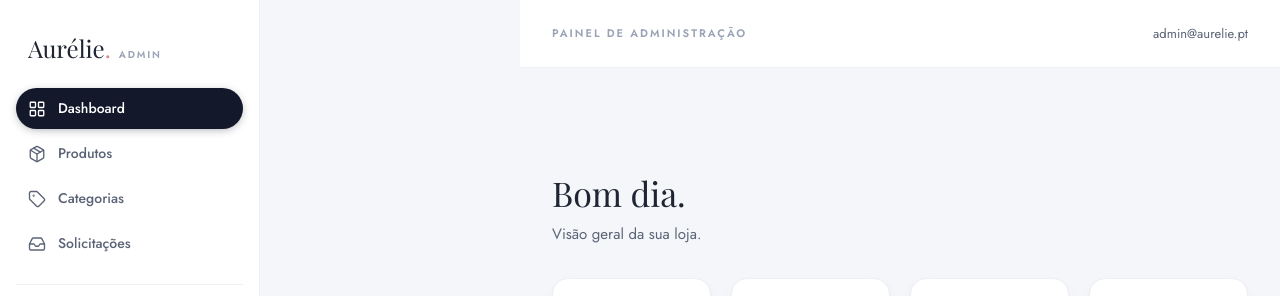
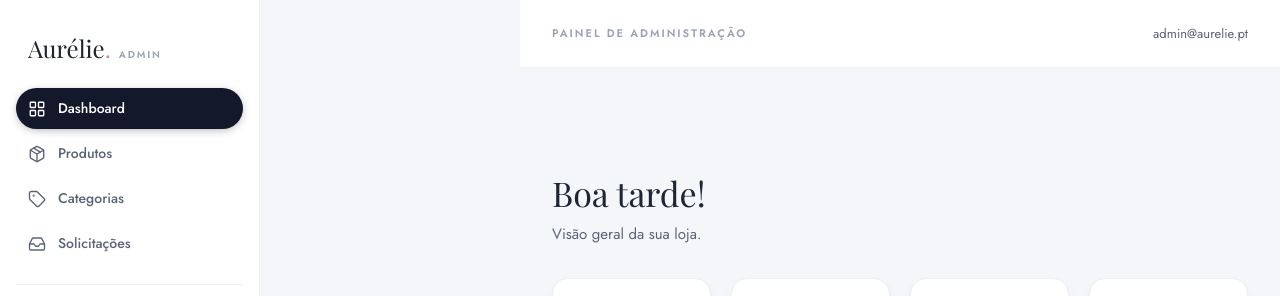
Before and after one commit to manueljaime007/project-vina-inuka-admin, a Next.js app in the folder web/: page /dashboard in a window 1280 px wide. Shown: the top 296 px of the page. Built offline with nearby package versions, Linux system fonts and the light colour scheme; a web font is replaced by a local one.

Commit message:
feat: implement admin dashboard page with analytics cards

```diff
--- a/web/app/(admin)/dashboard/page.tsx
+++ b/web/app/(admin)/dashboard/page.tsx
@@ -47,13 +47,24 @@ export default function DashboardPage() {
     },
   ];
 
+  const hours = new Date().getHours();
+
+  let greeting = "";
+
+  if (hours < 12) greeting = "Bom dia";
+  else if (hours < 18) greeting = "Boa tarde";
+  else greeting = "Boa noite";
+
   return (
     <div className="flex flex-col gap-8">
       <div>
-        <h1 className="font-display text-[34px] text-ink">Bom dia.</h1>
-        <p className="mt-1 text-[15px] text-ink-soft">
-          Visão geral da sua loja.
-        </p>
+        <div>
+          <h1 className="font-display text-[34px] text-ink">{greeting}!</h1>
+
+          <p className="mt-1 text-[15px] text-ink-soft">
+            Visão geral da sua loja.
+          </p>
+        </div>
       </div>
 
       <div className="grid grid-cols-1 gap-5 sm:grid-cols-2 lg:grid-cols-4">
```
